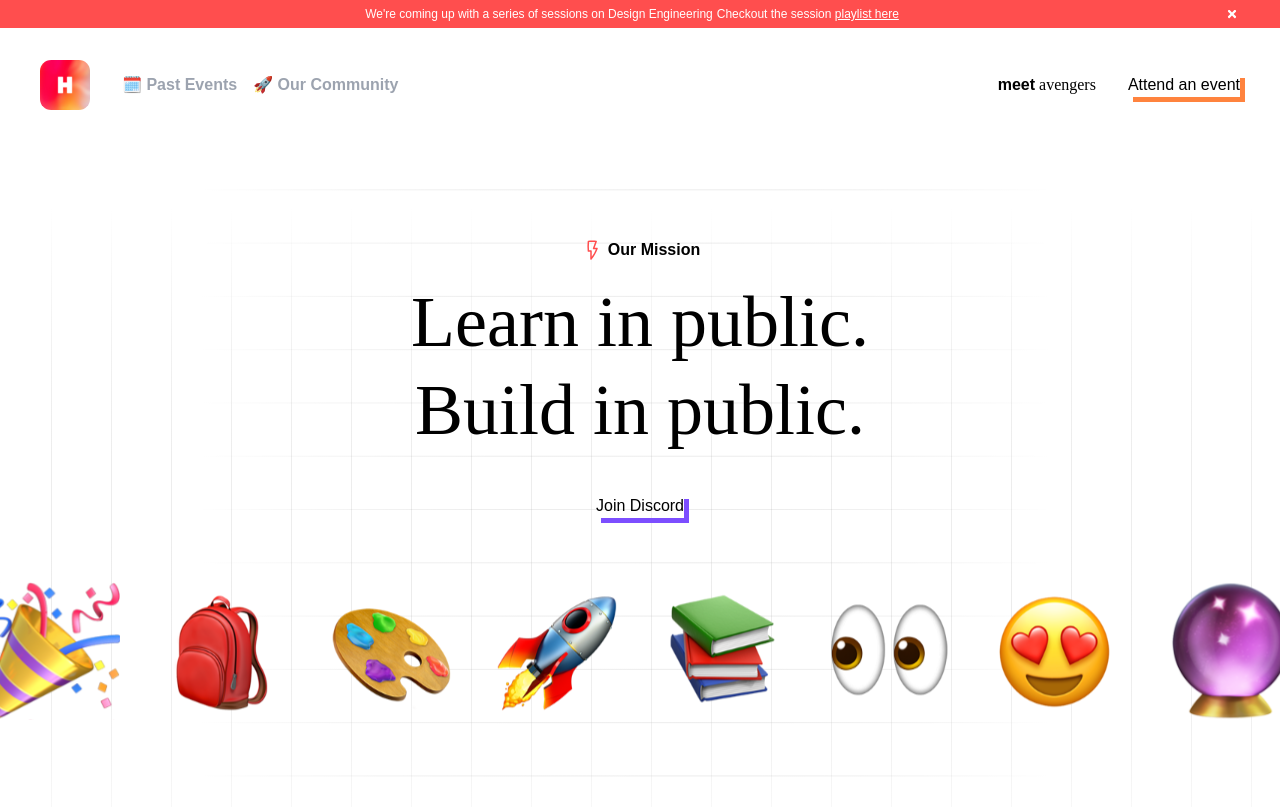
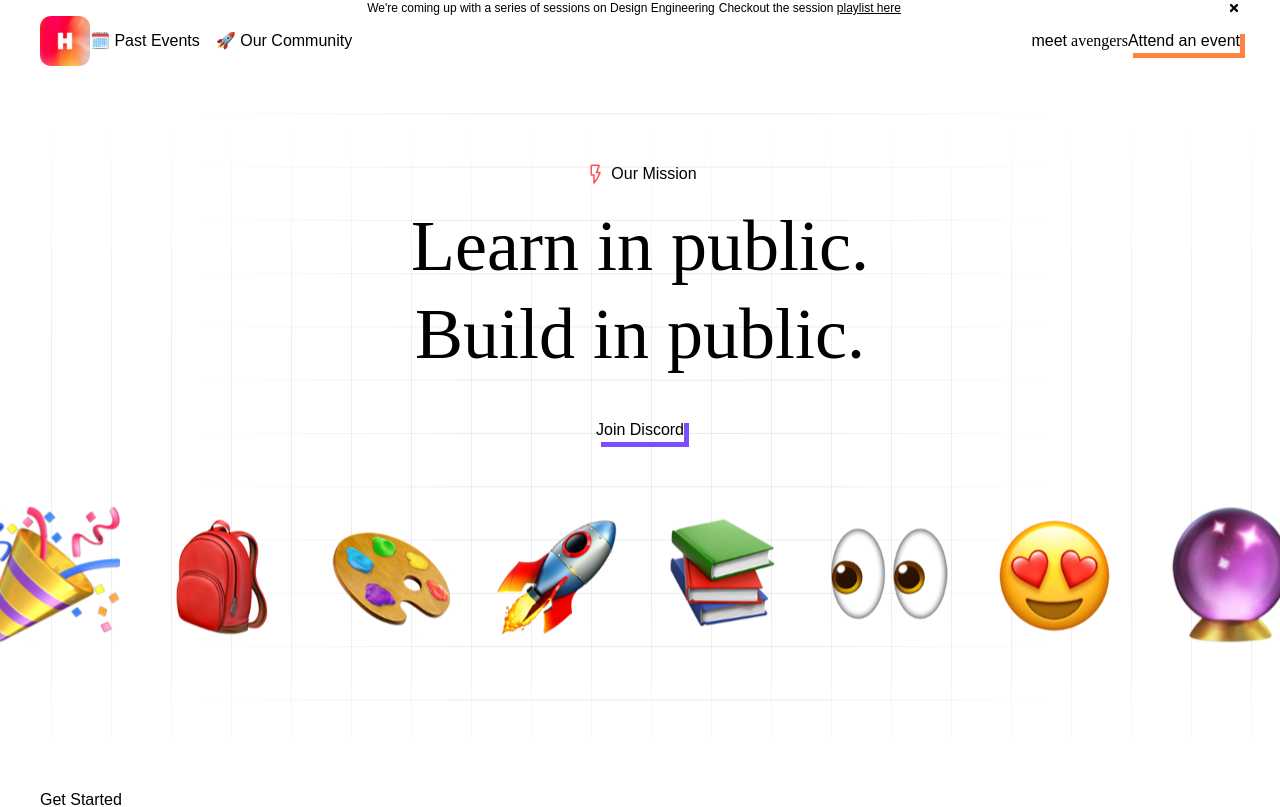
Before and after one commit to hekors/website, a Next.js app: page / in a window 1280 px wide. Shown: the top 807 px of the page. Built offline with nearby package versions, Linux system fonts and the light colour scheme; no server answers.

Commit message:
fix: tailwind and ts config paths changes

```diff
--- a/tailwind.config.js
+++ b/tailwind.config.js
@@ -2,7 +2,7 @@
 module.exports = {
   content: [
     "./pages/**/*.{js,ts,jsx,tsx}",
-    "./common/components/**/*.{js,ts,jsx,tsx}",
+    "./components/**/*.{js,ts,jsx,tsx}",
   ],
   theme: {
     extend: {
--- a/tsconfig.json
+++ b/tsconfig.json
@@ -18,10 +18,11 @@
     "paths": {
       "@/public/*": ["public/*"],
       "@/pages/*": ["pages/*"],
+      "@/components/*": ["components/*"],
       "@/common/*": ["common/*"],
       "@/types/*": ["types/*"],
       "@/styles/*": ["styles/*"],
-      "@/middlewares/*": ["middlewares/*"],
+      "@/middleware/*": ["middleware/*"]
     }
   },
   "include": ["next-env.d.ts", "**/*.ts", "**/*.tsx"],
```
